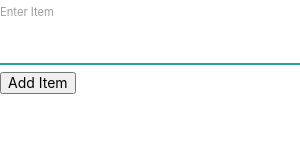
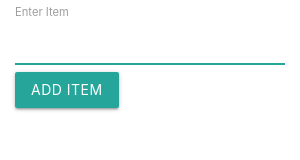
Before and after one commit to charlesmartinreed/electron-intro-project, an Electron app: page addWindow.html in a window 300 px wide. Drawn offline with nearby package versions, Linux system fonts and the light colour scheme.

Commit message:
Change to production mode. Add build scripts for Mac, Win, Linux.

```diff
--- a/addWindow.html
+++ b/addWindow.html
@@ -8,14 +8,19 @@
     />
   </head>
   <body>
+    <div class="container">
       <form>
         <div>
           <label>Enter Item</label>
           <!-- gets focus as soon as window loads -->
           <input type="text" id="item" autofocus />
         </div>
-      <button type="submit">Add Item</button>
+        <button class="btn waves-effect waves-light" type="submit">
+          Add Item
+        </button>
       </form>
+    </div>
+
     <script>
         <!-- ipcRenderer is used to asynchronously communicate between renderer and main processes -->
            const electron = require("electron");
--- a/main.js
+++ b/main.js
@@ -4,6 +4,9 @@ const path = require("path");
 
 // ipcMain is used to catch the payload sent by our renderer method
 const { app, BrowserWindow, Menu, ipcMain } = electron;
+
+// set env variable
+process.env.NODE_ENV = "production";
 
 // MAIN WINDOW
 let mainWindow;
```
Also changed, not shown: package.json (+8 -3 lines), 2 other files. Lines whose indentation alone changed are shown as unchanged.
